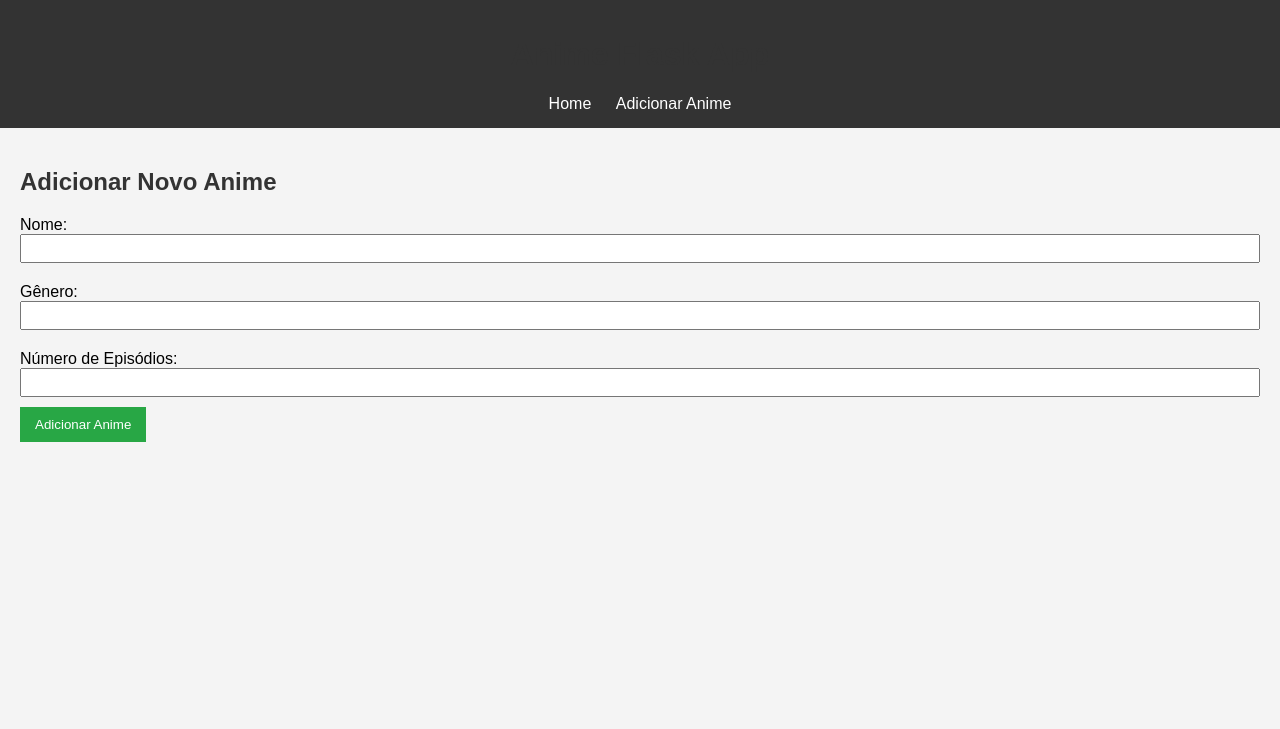
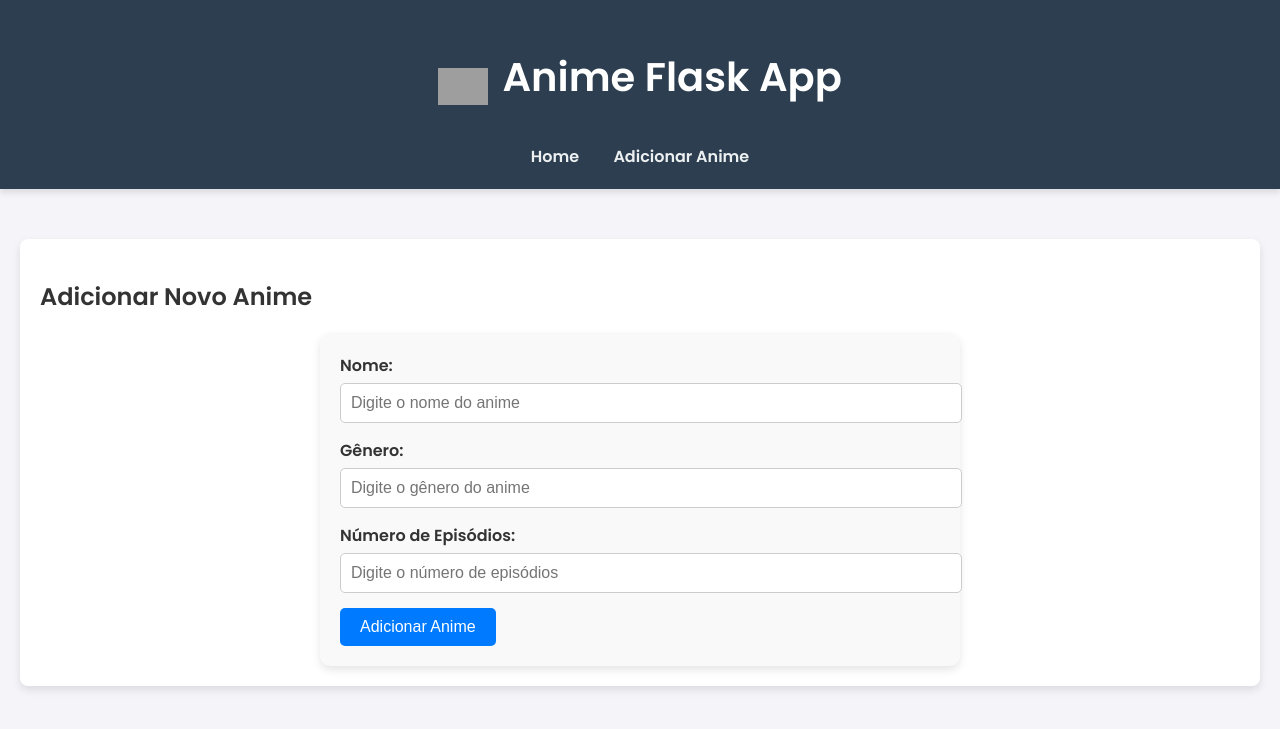
Before and after one commit to HenriqueAlmeidaLucareli/Pipeline_render_teste, a Flask app: page /add in a window 1280 px wide. Shown: the top 729 px of the page. Run offline with Flask 3, Linux system fonts and the light colour scheme; grey boxes are pictures that could not be loaded.

Commit message:
V20 projeto flask

```diff
--- a/static/css/styles.css
+++ b/static/css/styles.css
@@ -1,51 +1,85 @@
-body {
-    font-family: Arial, sans-serif;
-    background-color: #f4f4f4;
-    margin: 0;
-    padding: 0;
+.anime-list {
+    display: flex;
+    flex-wrap: wrap;
+    gap: 20px;
+    justify-content: center;
 }
 
-header {
-    background-color: #333;
-    color: white;
-    padding: 15px;
+.anime-card {
+    background-color: #fff;
+    border-radius: 10px;
+    box-shadow: 0 4px 8px rgba(0, 0, 0, 0.1);
+    overflow: hidden;
+    max-width: 200px;
     text-align: center;
+    transition: transform 0.3s ease;
 }
 
-nav a {
-    color: white;
-    text-decoration: none;
-    margin: 0 10px;
+.anime-card:hover {
+    transform: translateY(-5px);
 }
 
-.container {
-    padding: 20px;
+.anime-card img {
+    width: 100%;
+    height: auto;
 }
 
-h1, h2 {
-    color: #333;
+.anime-info {
+    padding: 15px;
 }
 
-form label {
-    display: block;
-    margin-top: 10px;
+.anime-info h3 {
+    font-size: 1.2em;
+    margin: 0 0 10px;
 }
 
-form input {
-    margin-bottom: 10px;
-    padding: 5px;
-    width: 100%;
-    box-sizing: border-box;
+.anime-info p {
+    margin: 5px 0;
+    font-size: 0.9em;
+}
+.form-container {
+    max-width: 600px;
+    margin: 0 auto;
+    padding: 20px;
+    background-color: #f9f9f9;
+    border-radius: 10px;
+    box-shadow: 0 4px 8px rgba(0, 0, 0, 0.1);
 }
 
-button {
-    padding: 10px 15px;
-    background-color: #28a745;
-    color: white;
+.form-group {
+    margin-bottom: 15px;
+}
+
+.form-group label {
+    display: block;
+    font-weight: bold;
+    margin-bottom: 5px;
+}
+
+.form-group input {
+    width: 100%;
+    padding: 10px;
+    font-size: 1rem;
+    border: 1px solid #ccc;
+    border-radius: 5px;
+}
+
+.form-group input:focus {
+    border-color: #007bff;
+    outline: none;
+}
+
+.btn-submit {
+    display: inline-block;
+    padding: 10px 20px;
+    font-size: 1rem;
+    color: #fff;
+    background-color: #007bff;
     border: none;
+    border-radius: 5px;
     cursor: pointer;
 }
 
-button:hover {
-    background-color: #218838;
+.btn-submit:hover {
+    background-color: #0056b3;
 }
--- a/templates/add_anime.html
+++ b/templates/add_anime.html
@@ -2,16 +2,24 @@
 
 {% block content %}
 <h2>Adicionar Novo Anime</h2>
-<form method="POST">
-    <label for="nome">Nome:</label>
-    <input type="text" id="nome" name="nome" required>
+<div class="form-container">
+    <form method="POST">
+        <div class="form-group">
+            <label for="nome">Nome:</label>
+            <input type="text" id="nome" name="nome" placeholder="Digite o nome do anime" required>
+        </div>
 
-    <label for="genero">Gênero:</label>
-    <input type="text" id="genero" name="genero" required>
+        <div class="form-group">
+            <label for="genero">Gênero:</label>
+            <input type="text" id="genero" name="genero" placeholder="Digite o gênero do anime" required>
+        </div>
 
-    <label for="episodios">Número de Episódios:</label>
-    <input type="number" id="episodios" name="episodios" required>
+        <div class="form-group">
+            <label for="episodios">Número de Episódios:</label>
+            <input type="number" id="episodios" name="episodios" placeholder="Digite o número de episódios" required>
+        </div>
 
-    <button type="submit">Adicionar Anime</button>
-</form>
+        <button type="submit" class="btn-submit">Adicionar Anime</button>
+    </form>
+</div>
 {% endblock %}
--- a/templates/base.html
+++ b/templates/base.html
@@ -4,17 +4,79 @@
     <meta charset="UTF-8">
     <meta name="viewport" content="width=device-width, initial-scale=1.0">
     <title>Anime Flask App</title>
+    <!-- Estilo externo -->
     <link rel="stylesheet" href="{{ url_for('static', filename='css/styles.css') }}">
+    <!-- Fonte Google -->
+    <link href="https://fonts.googleapis.com/css2?family=Poppins:wght@400;600&display=swap" rel="stylesheet">
+    <style>
+        /* Estilo básico para melhorar o visual */
+        body {
+            font-family: 'Poppins', sans-serif;
+            margin: 0;
+            padding: 0;
+            background-color: #f4f4f9;
+            color: #333;
+        }
+
+        header {
+            background-color: #2c3e50;
+            color: white;
+            padding: 20px 0;
+            text-align: center;
+            box-shadow: 0 4px 6px rgba(0, 0, 0, 0.1);
+        }
+
+        header img {
+            max-width: 50px;
+            vertical-align: middle;
+            margin-right: 10px;
+        }
+
+        header h1 {
+            display: inline-block;
+            font-weight: 600;
+            font-size: 2.5em;
+        }
+
+        nav {
+            margin-top: 10px;
+        }
+
+        nav a {
+            color: #ecf0f1;
+            text-decoration: none;
+            margin: 0 15px;
+            font-weight: 600;
+            transition: color 0.3s;
+        }
+
+        nav a:hover {
+            color: #3498db;
+        }
+
+        .container {
+            margin: 50px auto;
+            max-width: 1200px;
+            padding: 20px;
+            background-color: white;
+            border-radius: 8px;
+            box-shadow: 0 4px 8px rgba(0, 0, 0, 0.1);
+        }
+    </style>
 </head>
 <body>
     <header>
+        <!-- Logotipo -->
+        <img src="{{ url_for('static', filename='images/logo.png') }}" alt="Logo do Anime Flask App">
         <h1>Anime Flask App</h1>
         <nav>
             <a href="{{ url_for('index') }}">Home</a>
             <a href="{{ url_for('add_anime') }}">Adicionar Anime</a>
         </nav>
     </header>
+
     <div class="container">
+        <!-- Conteúdo principal -->
         {% block content %}{% endblock %}
     </div>
 </body>
```
Also changed, not shown: templates/index.html (+11 -6 lines).
